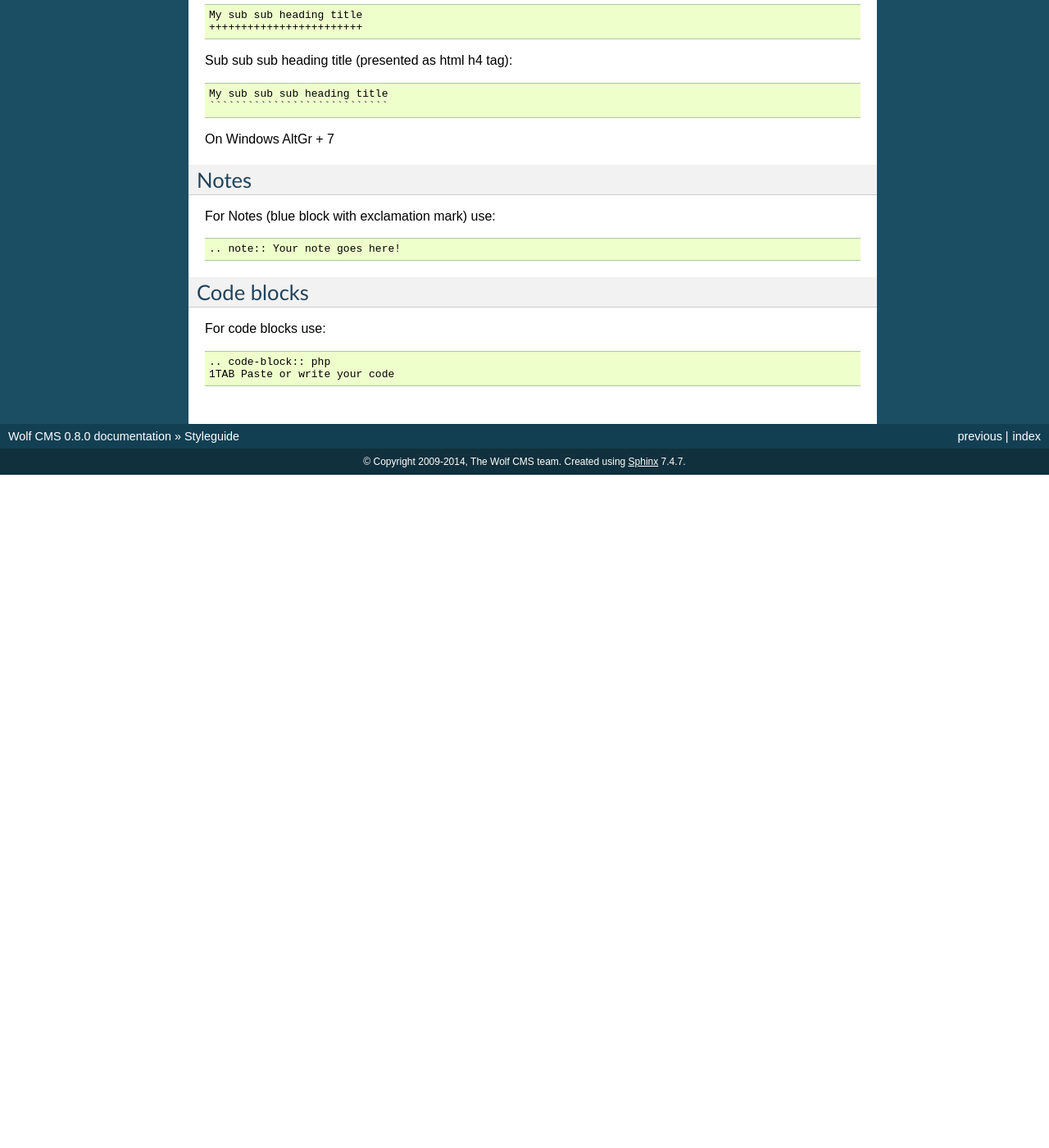
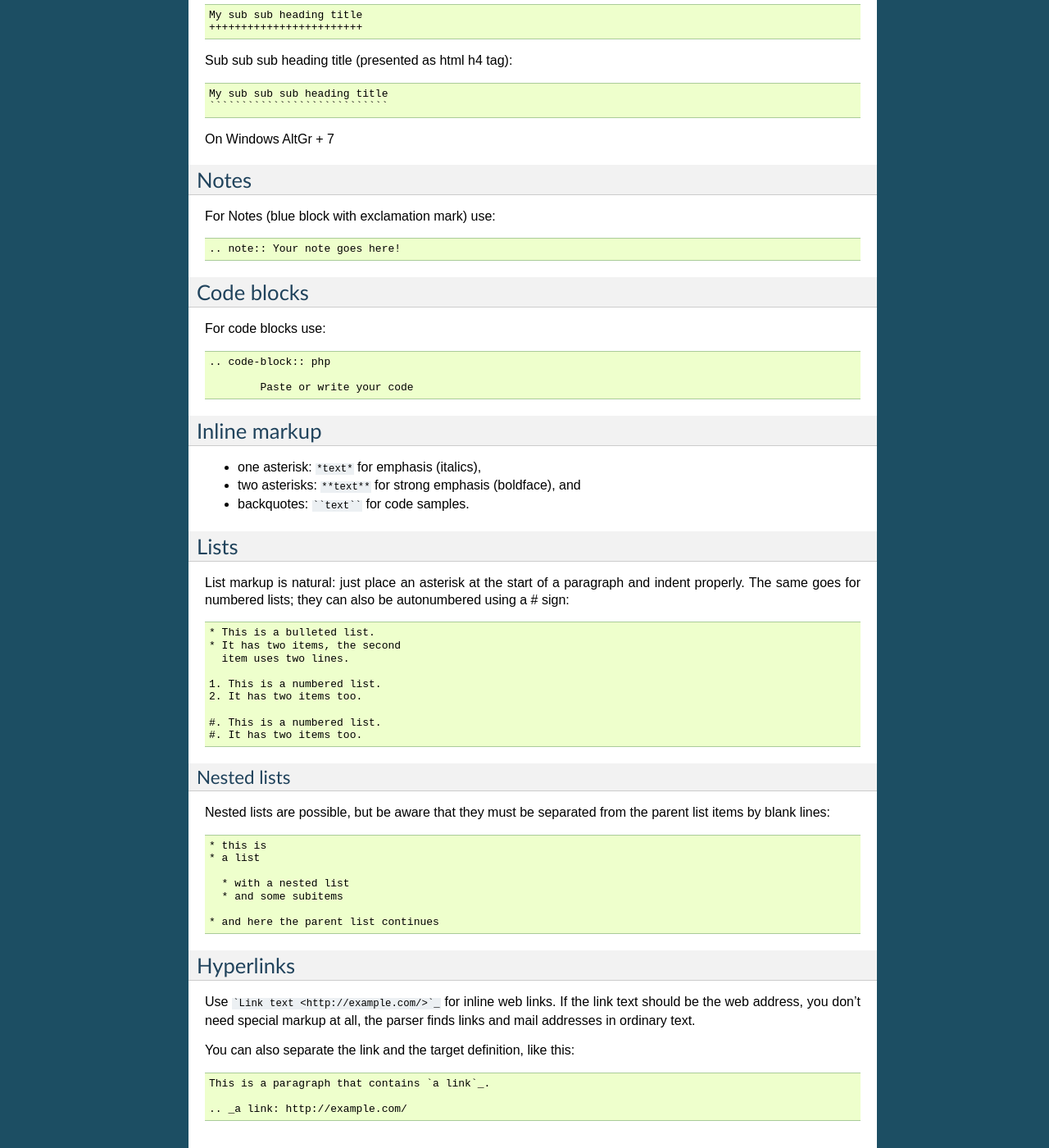
Before and after one commit to wolfcms/docs.wolfcms.org, a Sphinx documentation site: the page built from source/styleguide.rst, in a window 1280 px wide and 1400 px high, scrolled down 467 px. Shown: the whole window at 82% size. Built offline with Sphinx 7.4.7, drawn with Linux system fonts in a browser that asks for light colours; pages that are not in the unit, such as notebooks, are missing from menus; before the commit the page ends 1046 px from its top, so only the background shows below that; some of the changed text lies outside the part shown.

Commit message:
Updated Styleguide with lists and hyperlinks

`````diff
--- a/source/styleguide.rst
+++ b/source/styleguide.rst
@@ -59,4 +59,58 @@ For code blocks use:
 .. code-block:: txt
 
 	.. code-block:: php
-	1TAB Paste or write your code
+
+		Paste or write your code
+
+Inline markup
+-------------
+
+
+* one asterisk: ``*text*`` for emphasis (italics),
+* two asterisks: ``**text**`` for strong emphasis (boldface), and
+* backquotes: ````text```` for code samples.
+
+Lists
+-----
+
+List markup is natural: just place an asterisk at the start of a paragraph and indent properly. The same goes for numbered lists; they can also be autonumbered using a # sign:
+
+.. code-block:: txt
+
+	* This is a bulleted list.
+	* It has two items, the second
+	  item uses two lines.
+
+	1. This is a numbered list.
+	2. It has two items too.
+
+	#. This is a numbered list.
+	#. It has two items too.
+
+Nested lists
+++++++++++++
+
+Nested lists are possible, but be aware that they must be separated from the parent list items by blank lines:
+
+.. code-block:: txt
+
+	* this is
+	* a list
+
+	  * with a nested list
+	  * and some subitems
+
+	* and here the parent list continues
+
+Hyperlinks
+----------
+
+Use ```Link text <http://example.com/>`_`` for inline web links. If the link text should be the web address, you don’t need special markup at all, the parser finds links and mail addresses in ordinary text.
+
+You can also separate the link and the target definition, like this:
+
+.. code-block:: txt
+
+	This is a paragraph that contains `a link`_.
+
+	.. _a link: http://example.com/
`````
